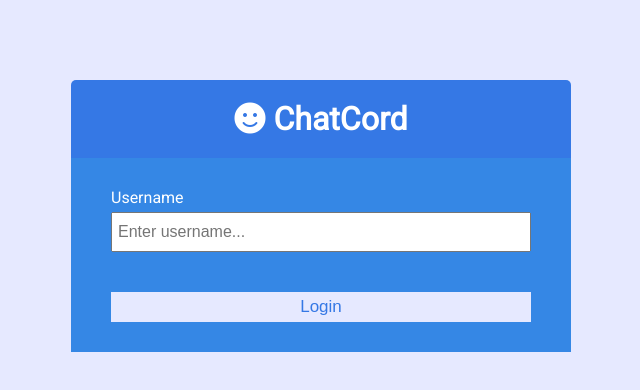
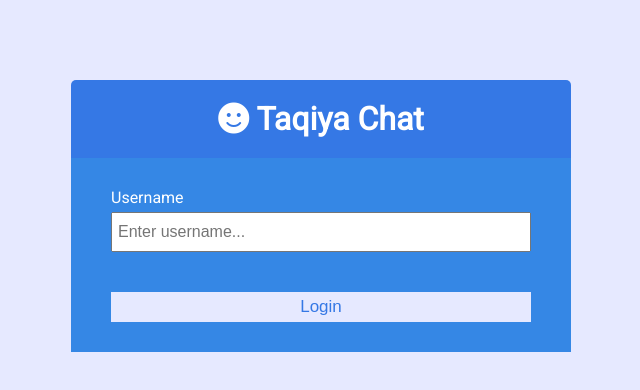
Before and after one commit to fadilalfarisy/simple-chat, a website: page public/index.html in a window 1280 px wide. Shown: the whole page, without its empty margins (319-959 px from the left). Drawn offline with Linux system fonts and the light colour scheme.

Commit message:
rename title app

```diff
--- a/public/index.html
+++ b/public/index.html
@@ -14,7 +14,7 @@
 <body>
 	<div class="join-container">
 		<header class="join-header">
-			<h1><i class="fas fa-smile"></i> ChatCord</h1>
+			<h1><i class="fas fa-smile"></i> Taqiya Chat</h1>
 		</header>
 		<main class="join-main">
 			<form action="chat.html">
```
